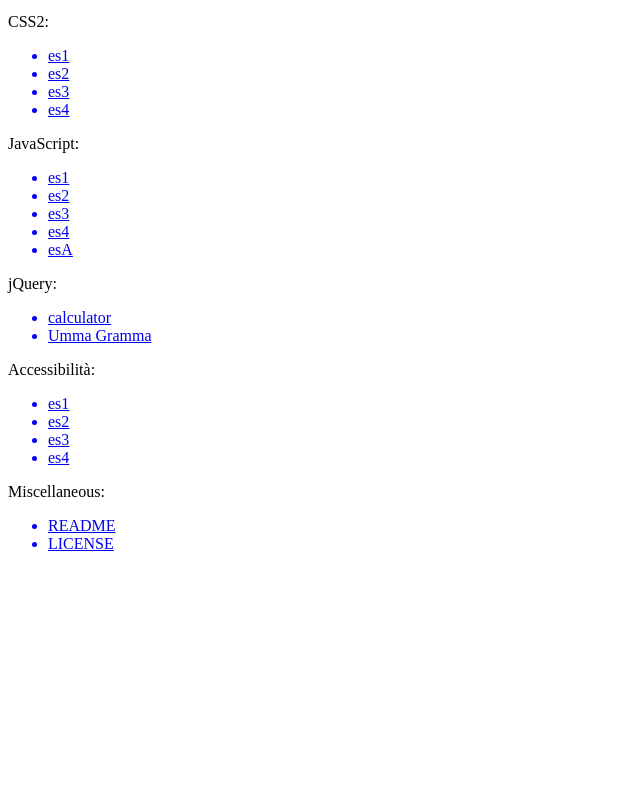
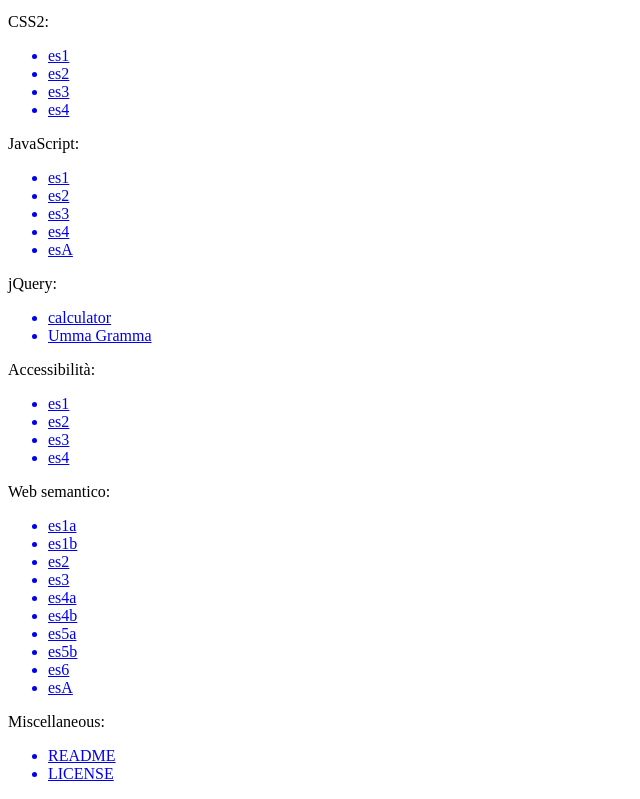
Before and after one commit to FoxySeta/unibo-88566-tecnologie-web, a plain HTML site: page index.html in a window 1280 px wide. Shown: the part 1026-1825 px from the top of the page, without its empty margins (0-640 px from the left). Before the commit the page ends 1595 px from the top, so only its background shows below. Drawn offline with Linux system fonts and the light colour scheme.

Commit message:
Fix index

```diff
--- a/index.html
+++ b/index.html
@@ -128,6 +128,39 @@
       <li>es4</li>
     </a>
   </ul>
+  Web semantico:
+  <ul>
+    <a href="web-semantico/es1a.txt">
+      <li>es1a</li>
+    </a>
+    <a href="web-semantico/es1b.txt">
+      <li>es1b</li>
+    </a>
+    <a href="web-semantico/es2.txt">
+      <li>es2</li>
+    </a>
+    <a href="web-semantico/es3.txt">
+      <li>es3</li>
+    </a>
+    <a href="web-semantico/es4a.ttl">
+      <li>es4a</li>
+    </a>
+    <a href="web-semantico/es4b.ttl">
+      <li>es4b</li>
+    </a>
+    <a href="web-semantico/es5a.jsonld">
+      <li>es5a</li>
+    </a>
+    <a href="web-semantico/es5b.ttl">
+      <li>es5b</li>
+    </a>
+    <a href="web-semantico/es6.txt">
+      <li>es6</li>
+    </a>
+    <a href="web-semantico/esA.ttl">
+      <li>esA</li>
+    </a>
+  </ul>
   Miscellaneous:
   <ul>
     <a href="README.md">
```
